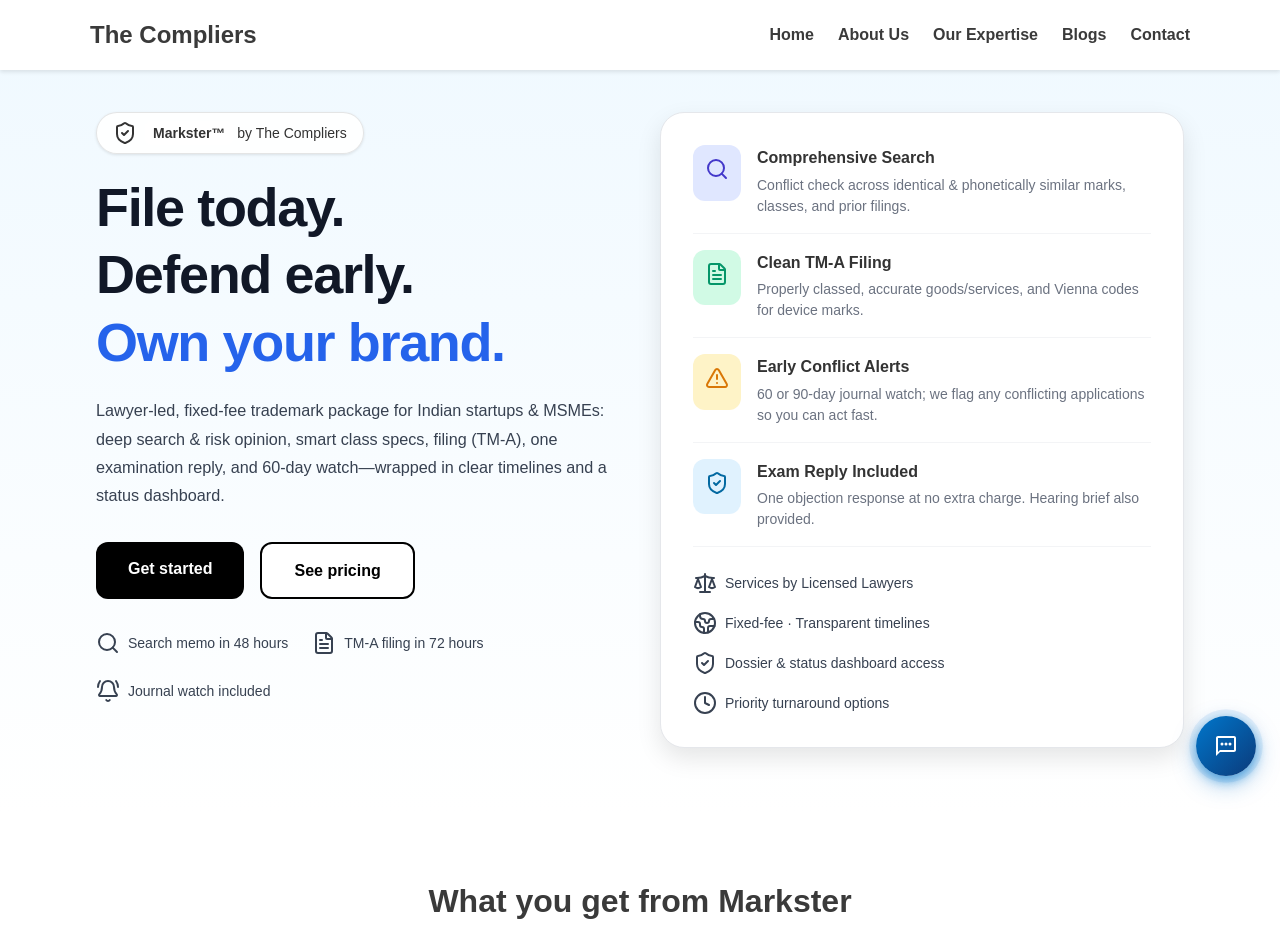
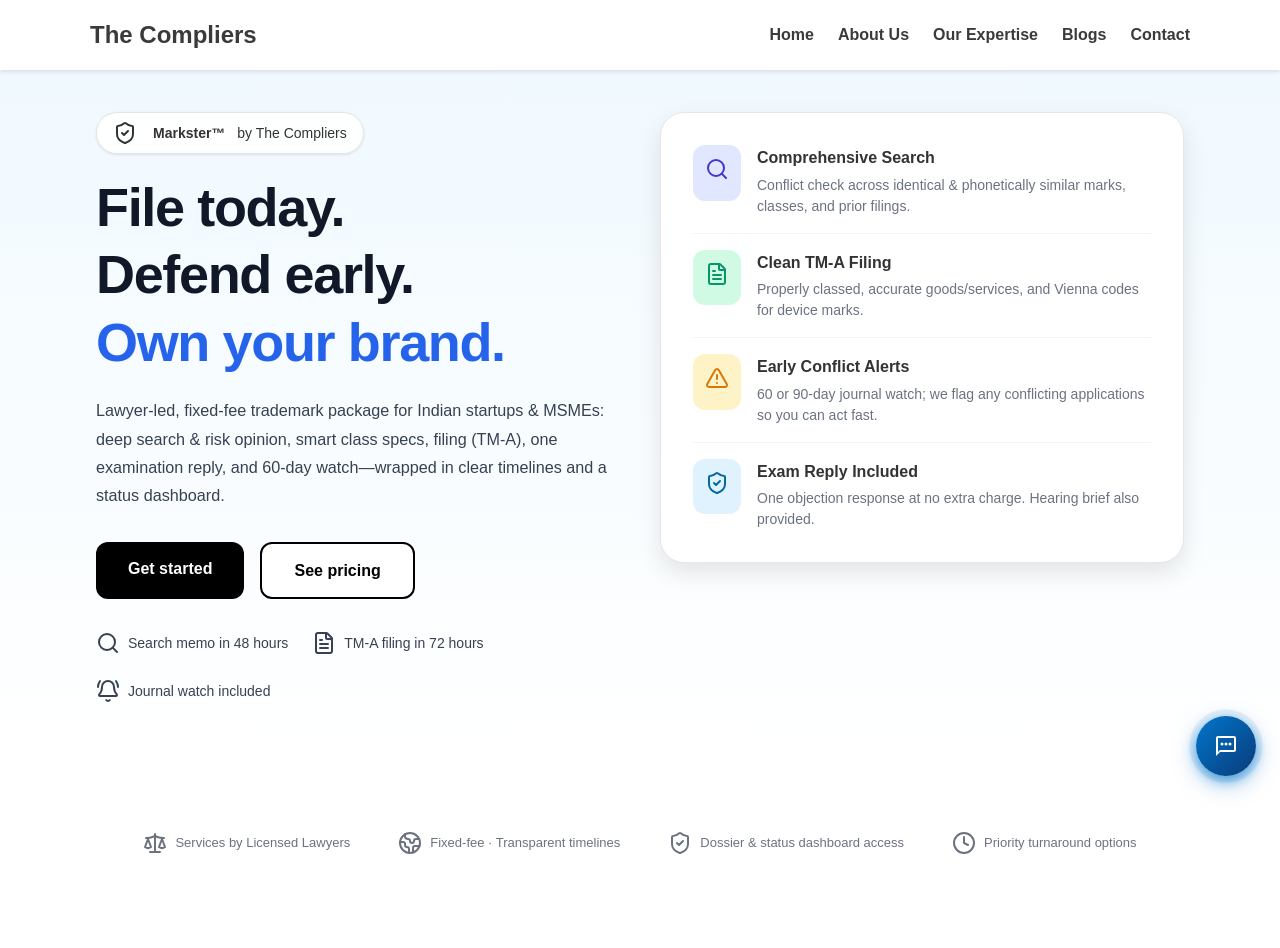
Before and after one commit to unforgettablekartik/compliers, a Next.js app: page /markster in a window 1280 px wide. Shown: the top 948 px of the page. Built offline with nearby package versions, Linux system fonts and the light colour scheme.

Commit message:
Move trust items below hero section in single horizontal line with reduced font and icon sizes
Co-authored-by: unforgettablekartik <227126167+unforgettablekartik@users.noreply.github.com>

```diff
--- a/app/markster/page.tsx
+++ b/app/markster/page.tsx
@@ -134,27 +134,32 @@ export default function MarksterLanding() {
                     <p className="markster-card-text">One objection response at no extra charge. Hearing brief also provided.</p>
                   </div>
                 </div>
-                <div className="markster-card-divider" />
-                <div className="markster-trust-items">
-                  <div className="markster-trust-item">
-                    <Scale className="h-5 w-5 flex-none" aria-hidden />
+              </div>
+            </motion.div>
+          </div>
+        </Container>
+      </Section>
+
+      {/* Trust Bar - Single Line */}
+      <Section className="py-8 md:py-12">
+        <Container>
+          <div className="markster-trust-bar-single-line">
+            <div className="markster-trust-item-compact">
+              <Scale className="h-4 w-4 flex-none" aria-hidden />
               <span>Services by Licensed Lawyers</span>
             </div>
-                  <div className="markster-trust-item">
-                    <Globe2 className="h-5 w-5 flex-none" aria-hidden />
+            <div className="markster-trust-item-compact">
+              <Globe2 className="h-4 w-4 flex-none" aria-hidden />
               <span>Fixed‑fee · Transparent timelines</span>
             </div>
-                  <div className="markster-trust-item">
-                    <ShieldCheck className="h-5 w-5 flex-none" aria-hidden />
+            <div className="markster-trust-item-compact">
+              <ShieldCheck className="h-4 w-4 flex-none" aria-hidden />
               <span>Dossier &amp; status dashboard access</span>
             </div>
-                  <div className="markster-trust-item">
-                    <Clock className="h-5 w-5 flex-none" aria-hidden />
+            <div className="markster-trust-item-compact">
+              <Clock className="h-4 w-4 flex-none" aria-hidden />
               <span>Priority turnaround options</span>
             </div>
-                </div>
-              </div>
-            </motion.div>
           </div>
         </Container>
       </Section>
--- a/styles/globals.css
+++ b/styles/globals.css
@@ -1130,36 +1130,40 @@ section h2 {
   margin: 1rem 0;
 }
 
-.markster-trust-items {
+/* Trust Bar - Single Line Below Hero */
+.markster-trust-bar-single-line {
   display: flex;
-  flex-direction: column;
-  gap: 0.75rem;
-  padding-top: 0.5rem;
+  flex-wrap: wrap;
+  justify-content: center;
+  align-items: center;
+  gap: 1.5rem 2.5rem;
 }
 
 @media (min-width: 768px) {
-  .markster-trust-items {
-    flex-direction: row;
-    flex-wrap: wrap;
-    gap: 1rem 1.5rem;
+  .markster-trust-bar-single-line {
+    gap: 2rem 3rem;
   }
 }
 
-.markster-trust-item {
+.markster-trust-item-compact {
   display: flex;
   align-items: center;
   gap: 0.5rem;
-  font-size: 0.875rem;
-  color: #374151;
-  line-height: 1.5;
+  font-size: 0.8125rem;
+  color: #6b7280;
+  line-height: 1.4;
 }
 
-.markster-trust-item span {
+.markster-trust-item-compact span {
   white-space: nowrap;
 }
 
 @media (max-width: 767px) {
-  .markster-trust-item span {
+  .markster-trust-item-compact {
+    font-size: 0.75rem;
+  }
+
+  .markster-trust-item-compact span {
     white-space: normal;
   }
 }
```
Lines whose indentation alone changed are shown as unchanged.
